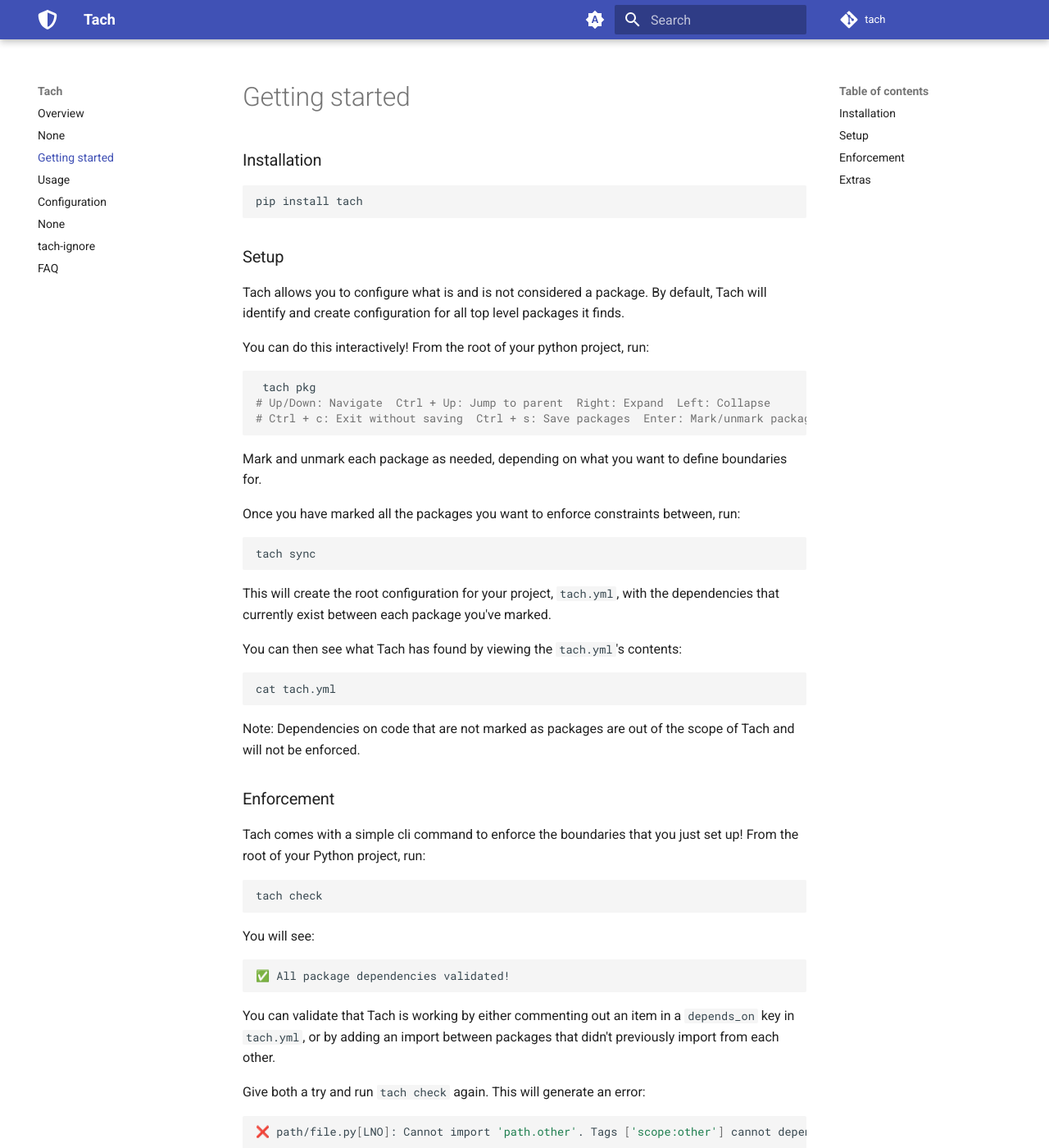
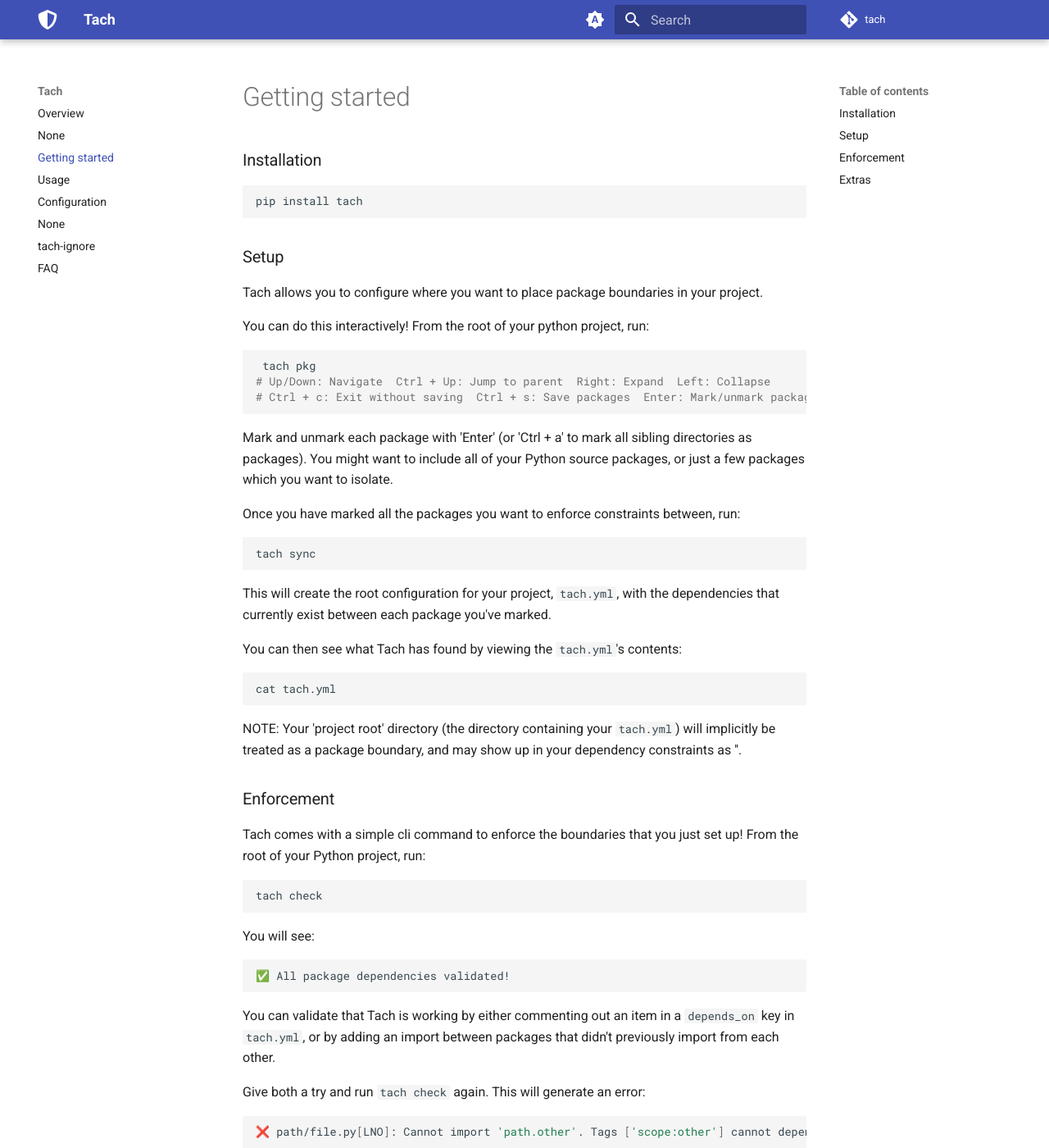
Before and after one commit to gauge-sh/tach, an MkDocs documentation site: the page built from docs/getting-started.md, in a window 1280 px wide and 1400 px high. Shown: the whole window at 82% size. Built offline with MkDocs 1.6.1 and Material for MkDocs 9.7.7, drawn with Linux system fonts in a browser that asks for light colours; comment, search, counter and statistics services are not loaded.

Commit message:
Add implicit root to README, getting started docs

````diff
--- a/docs/getting-started.md
+++ b/docs/getting-started.md
@@ -3,7 +3,7 @@
 pip install tach
 ```
 ### Setup
-Tach allows you to configure what is and is not considered a package. By default, Tach will identify and create configuration for all top level packages it finds.
+Tach allows you to configure where you want to place package boundaries in your project.
 
 You can do this interactively! From the root of your python project, run:
 ```bash
@@ -11,7 +11,7 @@
 # Up/Down: Navigate  Ctrl + Up: Jump to parent  Right: Expand  Left: Collapse
 # Ctrl + c: Exit without saving  Ctrl + s: Save packages  Enter: Mark/unmark package  Ctrl + a: Mark/unmark all siblings
 ```
-Mark and unmark each package as needed, depending on what you want to define boundaries for.
+Mark and unmark each package with 'Enter' (or 'Ctrl + a' to mark all sibling directories as packages). You might want to include all of your Python source packages, or just a few packages which you want to isolate.
 
 Once you have marked all the packages you want to enforce constraints between, run:
 ```bash
@@ -24,7 +24,7 @@
 cat tach.yml
 ```
 
-Note: Dependencies on code that are not marked as packages are out of the scope of Tach and will not be enforced.
+NOTE: Your 'project root' directory (the directory containing your `tach.yml`) will implicitly be treated as a package boundary, and may show up in your dependency constraints as '<root>'.
 
 ### Enforcement
 Tach comes with a simple cli command to enforce the boundaries that you just set up! From the root of your Python project, run:
````
